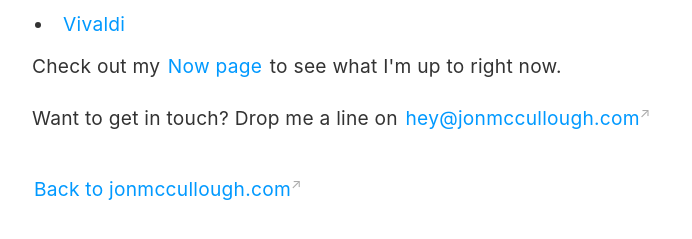
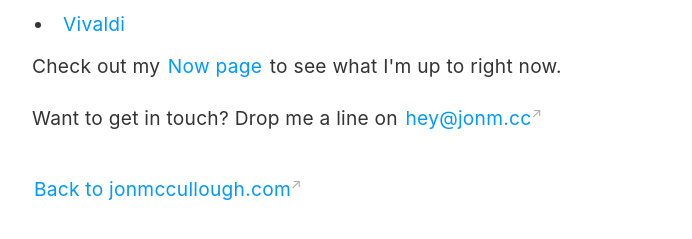
Before and after one commit to jonmccull/digital-garden, a Jekyll site: the page built from _pages/index-page.md, in a window 1280 px wide. Shown: the part 506-745 px from the top of the page, without its empty margins (288-980 px from the left). Built offline with Jekyll 4.4.1, drawn with Linux system fonts in a browser that asks for light colours.

Commit message:
index page contact info update

```diff
--- a/_pages/index-page.md
+++ b/_pages/index-page.md
@@ -19,7 +19,7 @@ excerpt: Jon McCullough is a Canadian product marketer based in Norway. Welcome
 
   Check out my <a class="internal-link" href="/now/">Now page</a> to see what I'm up to right now.
 
-  <p>Want to get in touch? Drop me a line on <a href="mailto:hey@jonmccullough.com?subject=Hey there"> hey@jonmccullough.com</a></p>
+  <p>Want to get in touch? Drop me a line on <a href="mailto:hey@jonm.cc?subject=Hey there"> hey@jonm.cc</a></p>
 </div>
 
 <div style="position: relative; width: 75%; float: left; display: block;">
```
